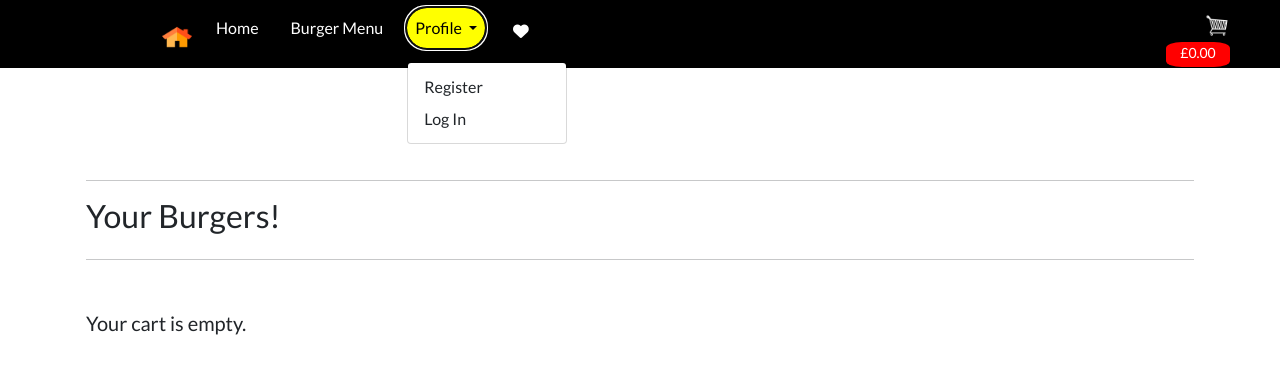
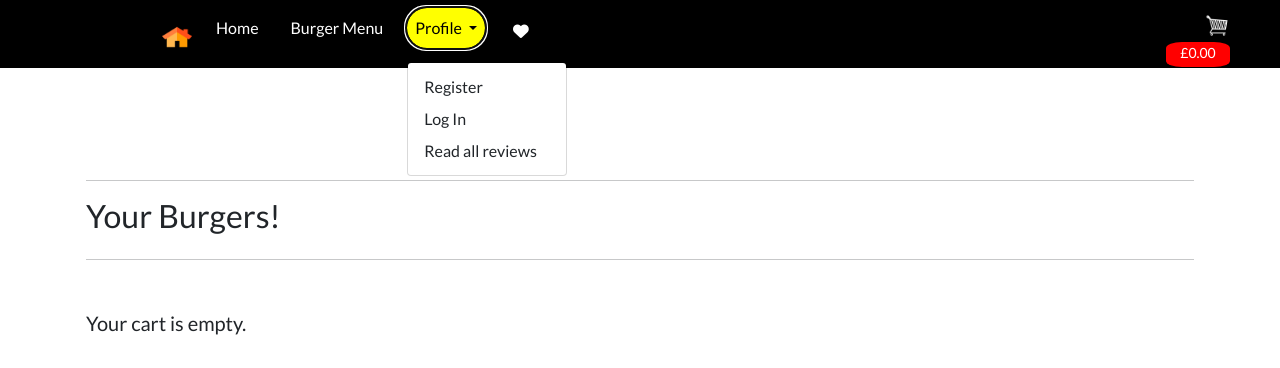
Before and after one commit to ANDREWAHN-UK/MILESTONE-FOUR, a Django app: template cart/templates/cart/cart.html in a window 1280 px wide, after a click on "Profile". Shown: the top 368 px of the page. Run offline with Django 3.2, Linux system fonts and the light colour scheme; the template is opened without the code that fills it, so the values that code supplies are empty; some libraries are stand-ins or nearby versions.

Commit message:
templates - add a link to view all reviews, available to all users, logged in or not

```diff
--- a/templates/base.html
+++ b/templates/base.html
@@ -107,10 +107,12 @@
                             <li><a class="dropdown-item" href="">Manage Profile</a></li>
                             <li><a class="dropdown-item" href="{% url 'account_logout' %}">Log Out</a></li>
                             <li><a class="dropdown-item" href="{% url 'review_new' %}">Review a Burger</a></li>
+                            <li><a class="dropdown-item" href="{% url 'view_reviews' %}">Read all reviews</a></li>
                             <li><a class="dropdown-item" href="">Go to wishlist</a></li>
                             {% else %}
                             <li><a class="dropdown-item" href="{% url 'account_signup' %}">Register</a></li>
                             <li><a class="dropdown-item" href="{% url 'account_login' %}">Log In</a></li>
+                            <li><a class="dropdown-item" href="{% url 'view_reviews' %}">Read all reviews</a></li>
                             {% endif %}
                         </ul>
                     </li>
```
